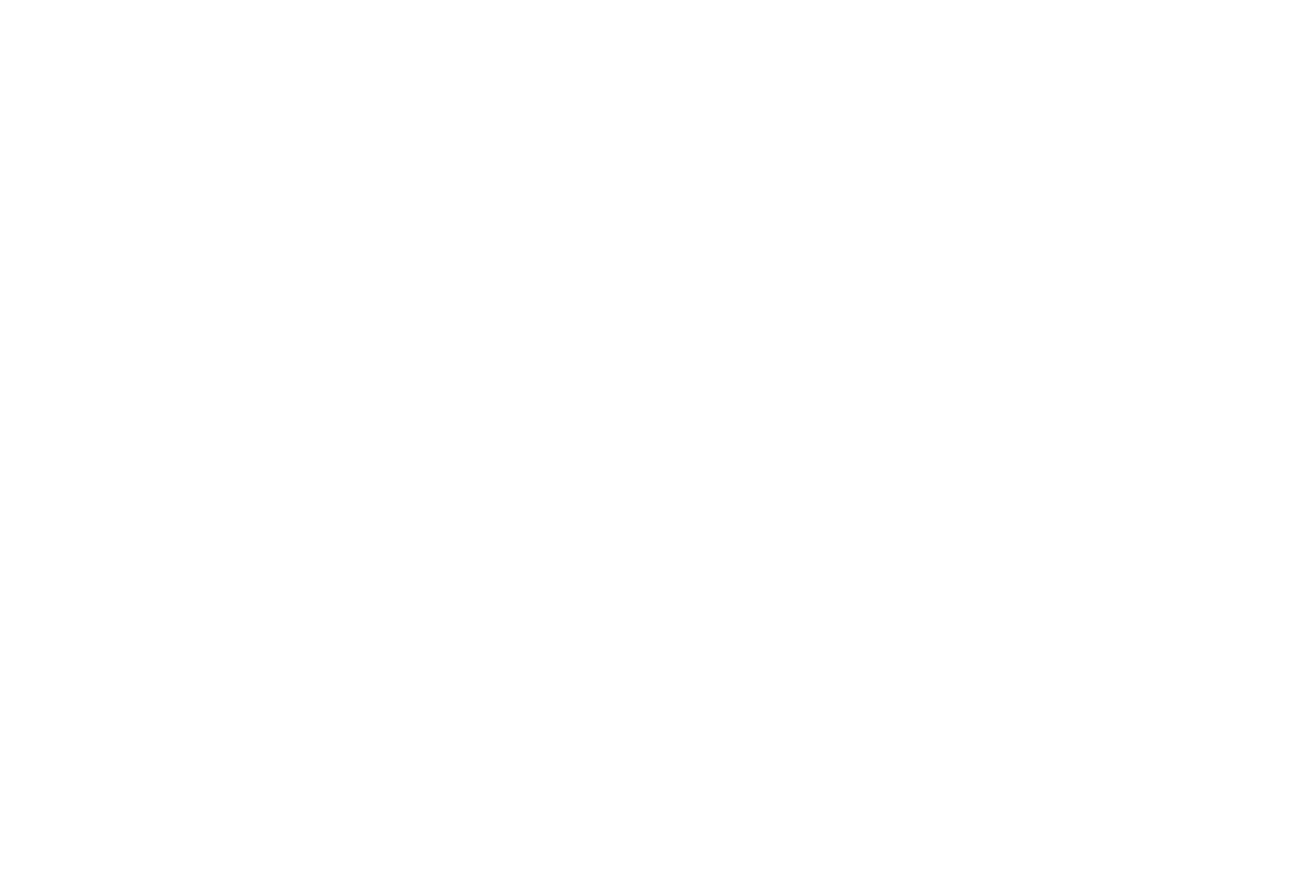
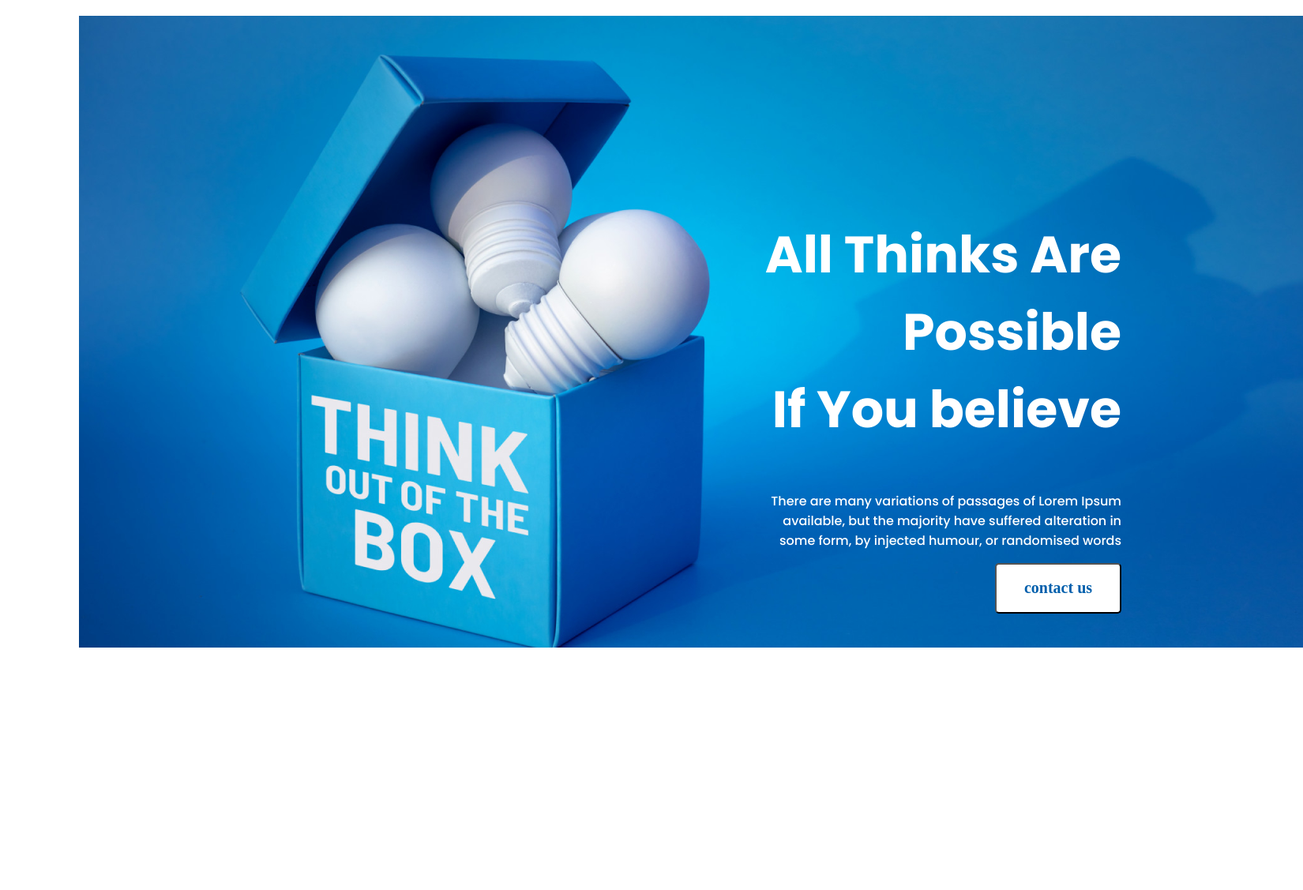
Before and after one commit to apshory/my-own-portfolio, a plain HTML site: page index.html in a window 1280 px wide. Shown: the whole page at 79% size, 1650 px wide, since content can reach past the window. Before the commit the page ends 800 px from the top, so only its background shows below. Drawn offline with Linux system fonts and the light colour scheme.

Commit message:
added header

```diff
--- a/index.html
+++ b/index.html
@@ -4,11 +4,31 @@
     <meta charset="UTF-8">
     <meta name="viewport" content="width=device-width, initial-scale=1.0">
     <title>My-own-portfolio</title>
+    <link rel="preconnect" href="https://fonts.googleapis.com">
+<link rel="preconnect" href="https://fonts.gstatic.com" crossorigin>
+<link href="https://fonts.googleapis.com/css2?family=Poppins:wght@500;700&display=swap" rel="stylesheet">
     <link rel="stylesheet" href="styles/style.css">
 </head>
 <body>
-   <header></header>
-   <main></main>
+   <header>
+<div class="banner">
+
+    <h2 class="banner-title">All Thinks Are Possible <br>If You believe</h2>
+    <p class="banner-description">There are many variations of passages of Lorem Ipsum available, but the majority have suffered alteration in some form, by injected humour, or randomised words</p>
+    <button class="header-btn">contact us</button>
+</div>
+   </header>
+   <main>
+    <section>
+        <div class="img-section"><img src="" alt=""></div>
+        <div class="about-failure">
+            <h3 class="section-title"></h3>
+            <p class="failure-desceription"></p>
+
+
+        </div>
+    </section>
+   </main>
    <footer></footer>
 </body>
 </html>
--- a/styles/style.css
+++ b/styles/style.css
@@ -0,0 +1,45 @@
+/* common styles */
+body{
+    font-family: 'Poppins', sans-serif;
+    margin: 20px  100px;
+
+
+}
+/* header styles */
+header{
+    height: 800px;
+    width: 1550px;
+background-image: url('../images/banner/banner3.png');
+
+}
+.banner{
+    padding: 200px 230px 350px 850px;
+    text-align: end;
+}
+.banner-title{
+    color: #FFF;
+text-align: right;
+font-size: 65px;
+font-weight: 700;
+}
+.banner-description{
+    color: #FFF;
+text-align: right;
+font-size: 16px;
+font-weight: 400;
+}
+.header-btn{
+    width: 160px;
+height: 64px;
+border-radius: 5px;
+background: #FFF;
+color: #005FAC;
+font-family: Work Sans;
+font-size: 20px;
+font-weight: 600;
+}
+
+/* main styles */
+main{
+    padding: 130px 230px;
+}
```
Also changed, not shown: images/banner/banner1.png (added), images/banner/banner2.png (added), images/banner/banner3.png (added), images/gradient1.png (added), images/gradient2.png (added), images/gradient3.png (added), images/icons/ecom.png (added), images/icons/fb.png (added), images/icons/js.png (added), images/icons/smoke.png (added), images/icons/twitter.png (added), images/icons/web.png (added), images/icons/youtube.png (added), images/person.png (added), 1 more files.
